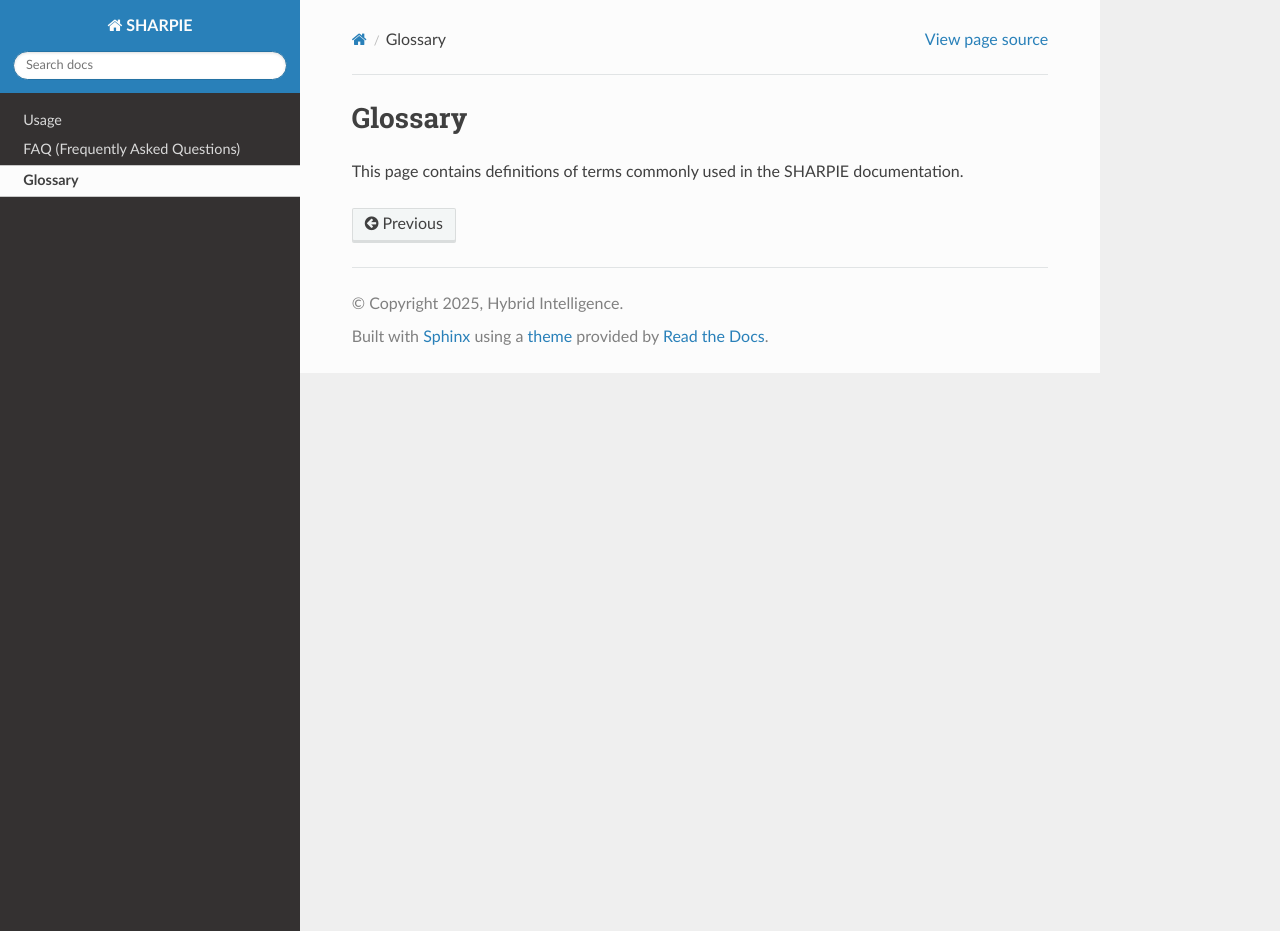
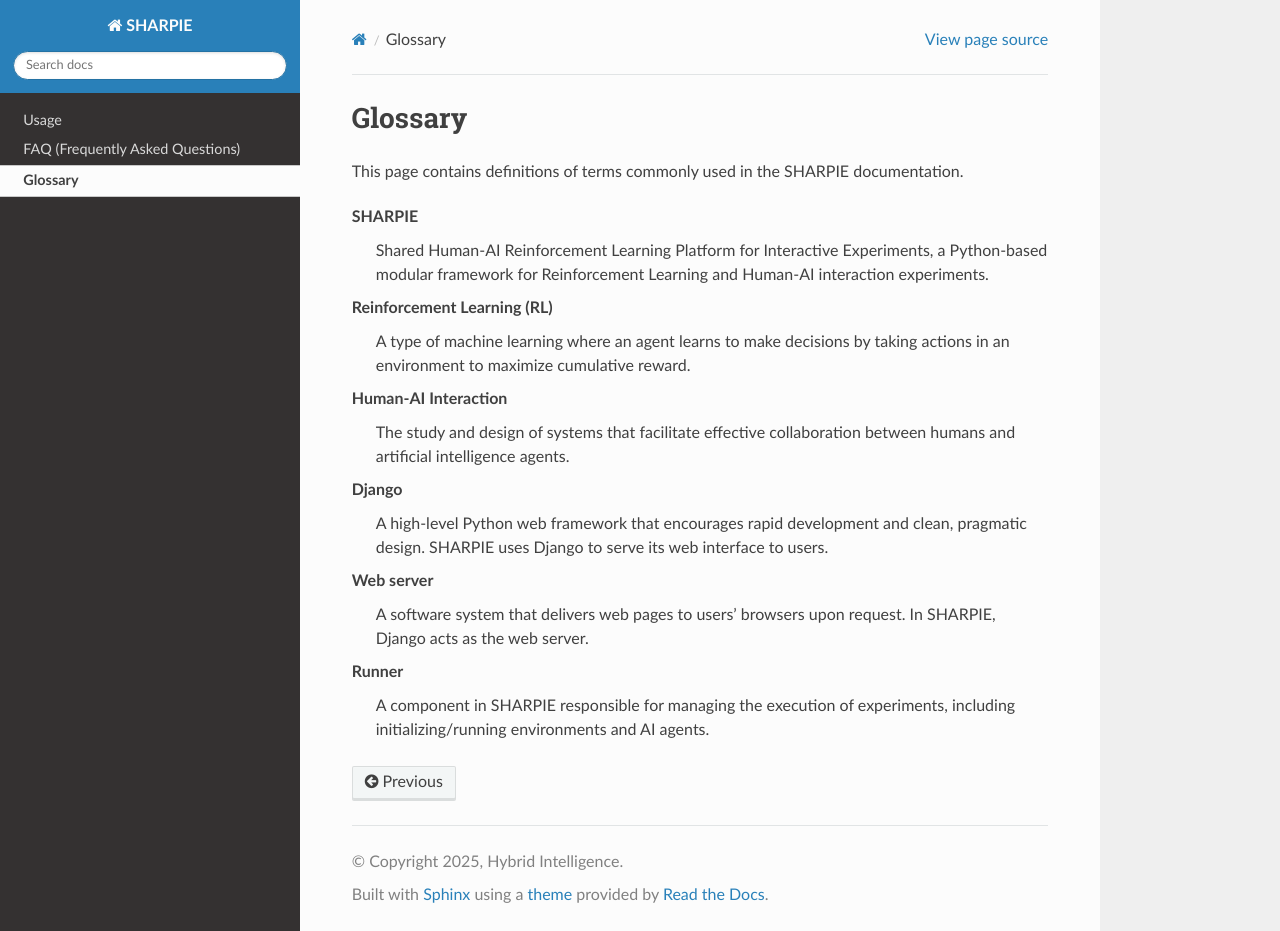
Before and after one commit to libgoncalv/sharpie-doc, a Sphinx documentation site: the page built from docs/source/glossary.rst, in a window 1280 px wide and 931 px high. Built offline with Sphinx 7.4.7 and the Read the Docs theme 3.1.0, drawn with Linux system fonts in a browser that asks for light colours.

Commit message:
Add overview and update glossary

```diff
--- a/docs/source/glossary.rst
+++ b/docs/source/glossary.rst
@@ -2,3 +2,23 @@ Glossary
 =====
 
 This page contains definitions of terms commonly used in the SHARPIE documentation.
+
+.. glossary::
+
+   SHARPIE
+      Shared Human-AI Reinforcement Learning Platform for Interactive Experiments, a Python-based modular framework for Reinforcement Learning and Human-AI interaction experiments.
+
+   Reinforcement Learning (RL)
+      A type of machine learning where an agent learns to make decisions by taking actions in an environment to maximize cumulative reward.
+
+   Human-AI Interaction
+      The study and design of systems that facilitate effective collaboration between humans and artificial intelligence agents.
+
+   Django
+      A high-level Python web framework that encourages rapid development and clean, pragmatic design. SHARPIE uses Django to serve its web interface to users.
+
+   Web server
+      A software system that delivers web pages to users' browsers upon request. In SHARPIE, Django acts as the web server.
+
+   Runner
+      A component in SHARPIE responsible for managing the execution of experiments, including initializing/running environments and AI agents.
--- /dev/null
+++ b/docs/source/overview.rst
@@ -0,0 +1,4 @@
+Overview
+=====
+
+SHARPIE is relying on Django for serving files to the user browser. Therefore, it is following the architecture of Django to organize the code i.e. decomposition of the pages in apps. For clarity we will detail briefly here the important files in our project but we recommend to look at the Django documentation for a better understanding of how the web server is working.
```
